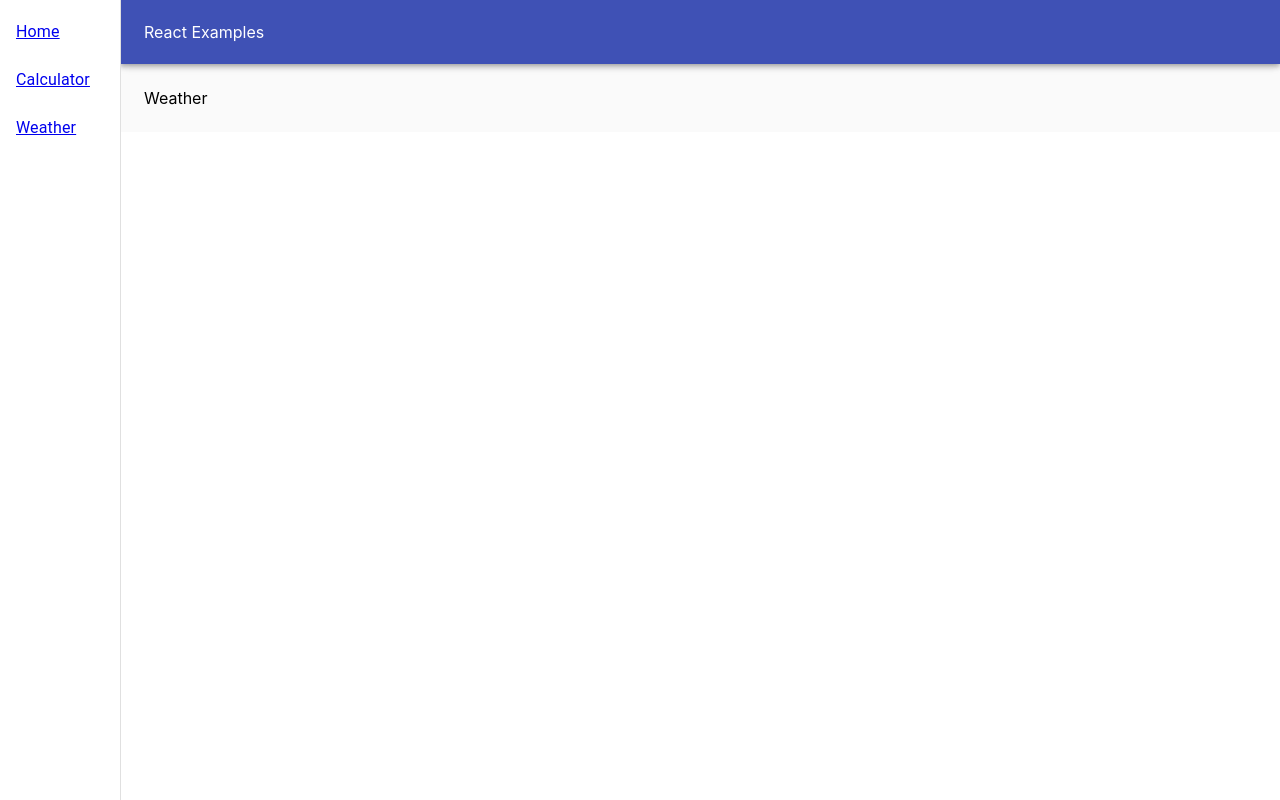
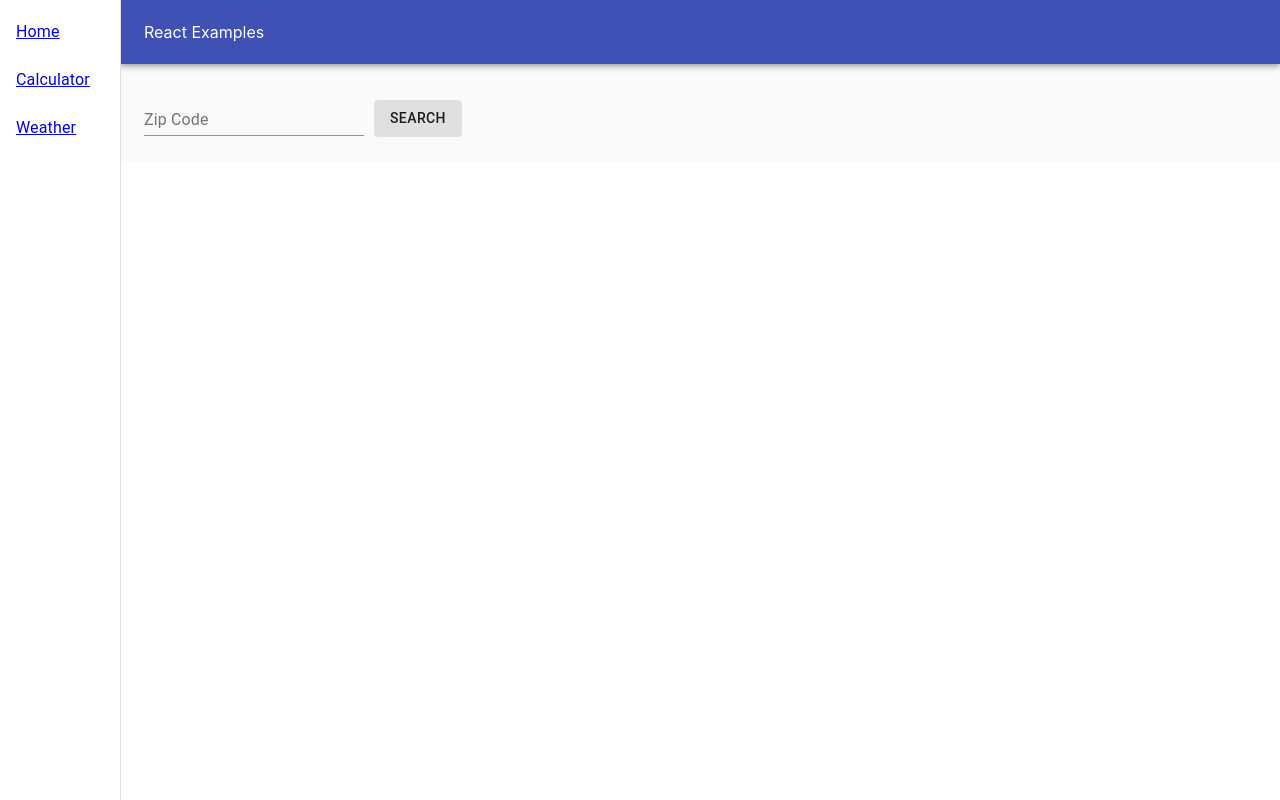
Before and after one commit to deepakvenkat/react-examples, a React (Create React App) app: page /weather in a window 1280 px wide. Built offline with nearby package versions, Linux system fonts and the light colour scheme.

Commit message:
Add state to location form.

```diff
--- a/src/components/LocationForm/LocationForm.jsx
+++ b/src/components/LocationForm/LocationForm.jsx
@@ -1,4 +1,4 @@
-import React from 'react';
+import React, { useState } from 'react';
 import {
   TextField,
   Button,
@@ -13,21 +13,62 @@ const styles = {
   }
 };
 
-const LocationForm = ({ classes }) =>  (
-  <form>
-    <TextField label="Zip Code" />
+const LocationForm = ({ classes, searchZipcode }) =>  {
+  const [zipcode, setZipcode] = useState();
+
+  const onSearch = (e) => {
+    e.preventDefault();
+    if (zipcode.length !== 5) {
+      // TODO: show error
+    }
+    searchZipcode(zipcode);
+  }
+  const inputOnChange = (e) => {
+    e.preventDefault();
+    e.stopPropagation();
+    const value = e.target.value;
+    if(e.key === 'Enter') {
+      // TODO: call callback
+      if (zipcode.length !== 5) {
+        // TODO: show error
+      }
+      searchZipcode(zipcode);
+    } else {
+      // TODO: set zipcode only if it is number;
+      if (value.length <= 5) {
+        setZipcode(e.target.value);
+      }
+    }
+  };
+
+  const handleFormSubmit = (e) => {
+    e.stopPropagation();
+  };
+
+  return (
+    <form onSubmit={handleFormSubmit}>
+      <TextField
+        label="Zip Code"
+        value={zipcode}
+        onChange={inputOnChange}
+        type="number"
+        name="zipcode"
+      />
       <Button
         disableElevation
         variant="contained"
         className={classes.searchButton}
+        onClick={onSearch}
       >
         Search
       </Button>
     </form>
   );
+};
 
 LocationForm.propTypes = {
   classes: PropTypes.shape({}).isRequired,
+  searchZipcode: PropTypes.func.isRequired,
 };
 
 export default withStyles(styles)(LocationForm);
--- a/src/routes/Weather/Weather.js
+++ b/src/routes/Weather/Weather.js
@@ -1,9 +1,17 @@
 import React from 'react';
 
-const Weather = () => (
-  <div>
-    Weather
-  </div>
-);
+import WeatherGrid from '../../components/WeatherGrid';
+import LocationForm from '../../components/LocationForm';
+
+const Weather = () => {
+  const searchZipcode = (zipcode) => {
+    console.log(zipcode)
+  };
+  return (
+    <div>
+      <LocationForm searchZipcode={searchZipcode} />
+    </div>
+  );
+};
 
 export default Weather;
```
Also changed, not shown: src/components/LocationForm/LocationForm.md (+3 -1 lines), 1 other file (tests, documents, lock files or other folders). Lines whose indentation alone changed are shown as unchanged.
